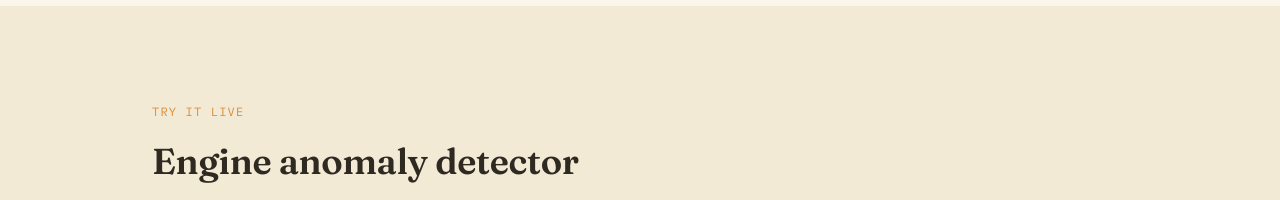
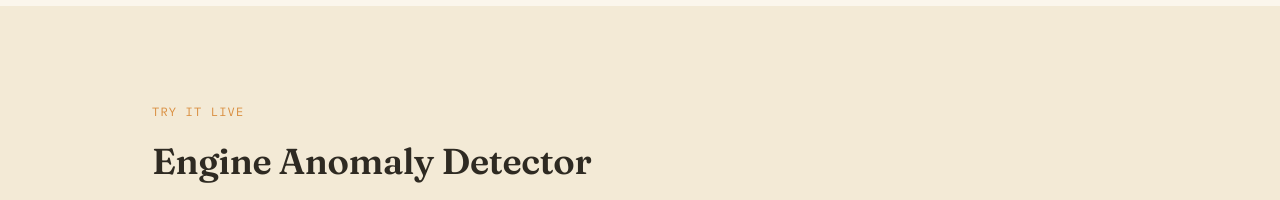
Before and after one commit to Nithuran/Nithuran.github.io, a plain HTML site: page index.html in a window 1280 px wide. Shown: the part 6240-6440 px from the top of the page. Drawn offline with nearby package versions, Linux system fonts and the light colour scheme.

Commit message:
Correct section title casing in index.html

```diff
--- a/index.html
+++ b/index.html
@@ -614,7 +614,7 @@
     <div class="wrap">
       <div class="section-head reveal">
         <p class="section-eyebrow">Try it live</p>
-        <h2 class="section-title">Engine anomaly detector</h2>
+        <h2 class="section-title">Engine Anomaly Detector</h2>
         <p class="section-sub">
           A simplified, in-browser version of the IQR method from my
           <a href="https://github.com/Nithuran/predictive-maintenance-anomaly-detection" target="_blank" rel="noopener" style="color:var(--evergreen-d); font-weight:500;">anomaly detection notebook</a>.
```
